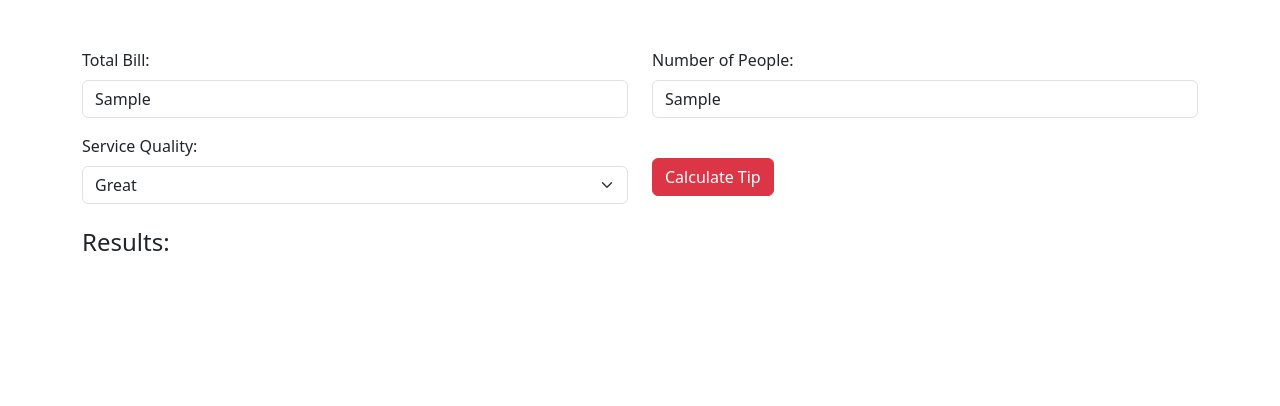
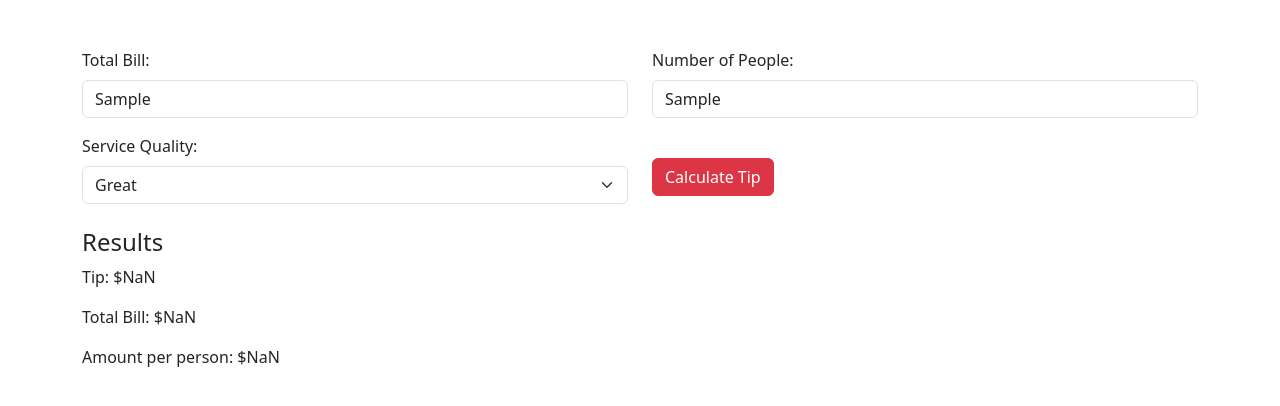
Before and after one commit to AaronM524/Tip-Calculator, a plain HTML site: page index.html in a window 1280 px wide. Both pictures are taken after typing "Sample", "Sample" into the empty fields and a click on the button "Calculate Tip". Drawn offline with nearby package versions, Linux system fonts and the light colour scheme.

Commit message:
finished

```diff
--- a/index.html
+++ b/index.html
@@ -1,15 +1,21 @@
 <!doctype html>
 <html lang="en">
-
     <head>
-    <title>Tip Calculator Project</title>
+        <title>Tip Calculator</title>
         <!-- Required meta tags -->
         <meta charset="utf-8" />
-    <meta name="viewport" content="width=device-width, initial-scale=1, shrink-to-fit=no" />
+        <meta
+            name="viewport"
+            content="width=device-width, initial-scale=1, shrink-to-fit=no"
+        />
 
         <!-- Bootstrap CSS v5.2.1 -->
-    <link href="https://cdn.jsdelivr.net/npm/bootstrap@5.3.2/dist/css/bootstrap.min.css" rel="stylesheet"
-        integrity="sha384-T3c6CoIi6uLrA9TneNEoa7RxnatzjcDSCmG1MXxSR1GAsXEV/Dwwykc2MPK8M2HN" crossorigin="anonymous" />
+        <link
+            href="https://cdn.jsdelivr.net/npm/bootstrap@5.3.2/dist/css/bootstrap.min.css"
+            rel="stylesheet"
+            integrity="sha384-T3c6CoIi6uLrA9TneNEoa7RxnatzjcDSCmG1MXxSR1GAsXEV/Dwwykc2MPK8M2HN"
+            crossorigin="anonymous"
+        />
     </head>
 
     <body>
@@ -24,53 +30,65 @@
                         <label for="totalBill" class="form-label">Total Bill:</label>
                         <input type="text" class="form-control" id="totalBill" placeholder="Enter total bill amount">
                     </div>
+
+
                     <div class="col-md-6">
-                    <!-- User Input Total number of Ppl -->
+                        <!-- User Input Number of People -->
                         <label for="numOfPeople" class="form-label">Number of People:</label>
-                    <input type="text" class="form-control" id="numOfPeople" placeholder="Enter number of people">
+                        <input type="text" class="form-control" id="numOfPeople" placeholder="Enter total number of people">
                     </div>
                 </div>
+
+
                 <div class="row mt-3">
                     <div class="col-md-6">
                         <!-- Dropdown for Service Quality-->
                         <label for="serviceQuality" class="form-label">Service Quality:</label>
-                    <select  id="serviceQuality" class="form-select">
+                        <select id="serviceQuality" class="form-select">
                             <option value="Great">Great</option>
                             <option value="Good">Good</option>
                             <option value="Poor">Poor</option>
                         </select>
                     </div>
+
+
                     <div class="col-md-6 mt-4">
                         <!-- Button to run trigger the calculation-->
                         <button class="btn btn-danger" onclick="calculateAndDisplay()">Calculate Tip</button>
                     </div>
                 </div>
+
+
                 <div class="row mt-4">
                     <div class="col-md-12">
-                    <!-- Results Section -->
-                    <h4>Results:</h4>
+                        <!--Results section-->
+                        <h4>Results</h4>
                         <p id="tipResult"></p>
                         <p id="totalBillResult"></p>
                         <p id="amtPerPersonResult"></p>
                     </div>
                 </div>
-        </div>
 
 
+            </div>
         </main>
         <footer>
             <!-- place footer here -->
         </footer>
         <!-- Bootstrap JavaScript Libraries -->
-    <script src="https://cdn.jsdelivr.net/npm/@popperjs/core@2.11.8/dist/umd/popper.min.js"
+        <script
+            src="https://cdn.jsdelivr.net/npm/@popperjs/core@2.11.8/dist/umd/popper.min.js"
             integrity="sha384-I7E8VVD/ismYTF4hNIPjVp/Zjvgyol6VFvRkX/vR+Vc4jQkC+hVqc2pM8ODewa9r"
-        crossorigin="anonymous"></script>
+            crossorigin="anonymous"
+        ></script>
 
-    <script src="https://cdn.jsdelivr.net/npm/bootstrap@5.3.2/dist/js/bootstrap.min.js"
+        <script
+            src="https://cdn.jsdelivr.net/npm/bootstrap@5.3.2/dist/js/bootstrap.min.js"
             integrity="sha384-BBtl+eGJRgqQAUMxJ7pMwbEyER4l1g+O15P+16Ep7Q9Q+zqX6gSbd85u4mG4QzX+"
-        crossorigin="anonymous"></script>
+            crossorigin="anonymous"
+        ></script>
+
 
         <script src="script.js"></script>
     </body>
-
 </html>
--- a/script.js
+++ b/script.js
@@ -1,73 +1,50 @@
 function calculateAndDisplay() {
-    // Get the input values from our HTML forms
-    let bill = parseFloat(document.getElementById('totalBill').value)
+  // get the input values from html form
+  let bill = parseFloat(document.getElementById("totalBill").value)
   let numOfPpl = parseInt(document.getElementById('numOfPeople').value)
   let serviceQuality = document.getElementById('serviceQuality').value
-
 
   // Calculate tip, total bill, and amount per person using helper functions
   let tip = calculateTip(bill, serviceQuality)
   let totalBill = calculateTotalBill(bill, tip)
-    let amtPerPers = calculateAmtPerPers(totalBill, numOfPpl)
+  let amtPerPerson = calculateAmtPerPers(totalBill, numOfPpl)
 
   // Display the results in the HTML document
 document.getElementById('tipResult').innerText = 'Tip: $' + tip.toFixed(2)
 document.getElementById('totalBillResult').innerText =
-      'Total Bill: $' + totalBill.toFixed(2)
+  'Total Bill: $' + totalBill.toFixed(2) //ends number at second decimal
 document.getElementById('amtPerPersonResult').innerText =
-      'Amount per person: $' + amtPerPers.toFixed(2)
+  'Amount per person: $' + amtPerPerson.toFixed(2)
 
 
 }
 
 
+  //helper function to calculate tip based on the bill and service quality
+  function calculateTip(bill, quality) {
+      if(quality === 'Great') {
+          return bill * .2
+      } else if(quality === 'Good') {
+          return bill * .15
+      } else if(quality === 'Poor') {
+          return bill * .10
+      } else {
+          return 0
+      }
+
+  }
 
 
-
-
-
-
-
-
-
-
-
-
-
-  /* let bill = 120
-  let numOfPpl = 5
-  let serviceQuality = 'Great'
-
-  function calculateTip (quality) {
-    if (quality === 'Great') {
-      return bill * 0.2
-    } else if (quality === 'Good') {
-      return bill * 0.15
-    } else if (quality === 'Poor') {
-      return bill * 0.1
-    } else {
-      //alert("Please enter a valid value")
-    }
-  }
-
-  let tip = calculateTip(serviceQuality)
-
-  function calculateTotalBill (bill, tip) {
+  //helper function to calculate total bill by adding the original bill and tip
+  function calculateTotalBill(bill, tip) {
       return bill + tip
   }
 
-  let totalBill = calculateTotalBill(bill, tip)
 
-  function calcAmtPerPrs (totalBill, numOfPpl) {
+  //helper function to
+  function calculateAmtPerPers(totalBill, numOfPpl) {
       return totalBill / numOfPpl
   }
-
-  let amtPerPers = calcAmtPerPrs(totalBill, numOfPpl)
-
-  console.log('Tip: $' + tip)
-  console.log('Total Bill: $' + totalBill)
-  console.log('Amount per person: $' + amtPerPers)
-   */
 
 
 
@@ -85,36 +62,23 @@ function calculateAndDisplay() {
 
 
 
+/* let bill = 120;
+let numOfPpl = 5;
+let serviceQuality = 'Great';
 
-
-
-
-
-
-
-
-
-
-/* let bill = 120
-let numOfPpl = 5
-let serviceQuality = 'Great'
-
-function calculateTip(quality) { //calculate the tip amount based off the service given
+function calculateTip(quality) {
   if(quality === 'Great') {
       return bill * .2
-    }
-    else if (quality === 'Good'){
+  } else if(quality === 'Good') {
       return bill * .15
-    }
-    else if (quality === 'Poor') {
-        return bill * .1
+  } else if(quality === 'Poor') {
+      return bill * .10
   } else {
-    //alert("Please enter a valid quality!")
+      //alert('Please enter a valid quality!')//
   }
 }
 
 let tip = calculateTip(serviceQuality)
-
 
 function calculateTotalBill(bill, tip) {
   return bill + tip
@@ -122,13 +86,12 @@ function calculateTotalBill(bill, tip) {
 
 let totalBill = calculateTotalBill(bill, tip)
 
-function caclulateAmtPerPerson(totalBill, numOfPpl) {
+function calcAmtPerPers(totalBill, numOfPpl) {
   return totalBill / numOfPpl
 }
 
-let AmtPerPerson = caclulateAmtPerPerson(totalBill, numOfPpl)
-
+let amtPerPerson = calcAmtPerPers(totalBill, numOfPpl)
 
 console.log('Tip: $' + tip)
-console.log('Total Bill: $' + totalBill);
-console.log('Amount per person: $' + AmtPerPerson) */
+console.log('Total Bill: $' + totalBill)
+console.log('Amount per Person: $' + amtPerPerson) */
```
Lines whose indentation alone changed are shown as unchanged.
